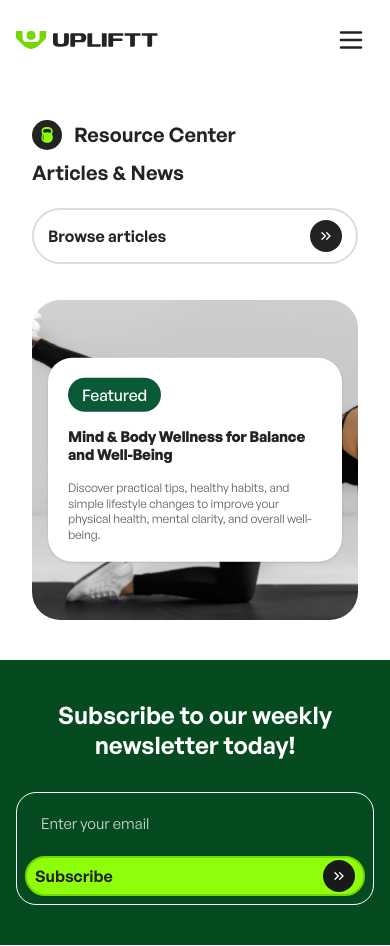
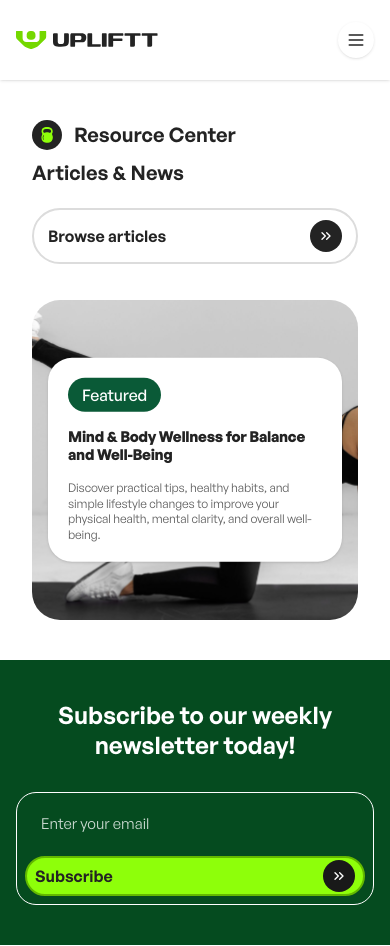
Before and after one commit to sohaibyounas/UpliftBlog, a Next.js app: page / in a window 390 px wide. Shown: the top 946 px of the page. Built offline with nearby package versions, Linux system fonts and the light colour scheme; a web font is replaced by a local one.

Commit message:
udpate navbar ui

```diff
--- a/src/components/CustomButton.jsx
+++ b/src/components/CustomButton.jsx
@@ -13,18 +13,18 @@ export default function CustomButton({
   ...props
 }) {
   const baseButtonStyles =
-    "flex items-center gap-3 rounded-full text-[15px] transition-colors focus:outline-none";
+    "group flex items-center justify-between gap-3 rounded-full text-[15px] transition-colors focus:outline-none";
 
   const variants = {
     dark: "bg-black text-white hover:bg-gray-900 p-[6px] pl-6",
     primary: "bg-[#95EA00] text-[#18181b] hover:bg-[#85d400] p-[6px] pl-6",
     outline:
-      "border-2 border-[#DCDCDC] hover:bg-gray-50 py-[6px] pl-[10px] pr-[5px] gap-2",
+      "border-2 border-[#DCDCDC] hover:bg-gray-50 py-[6px] pl-[10px] pr-[6px] gap-2",
     green:
-      "bg-[#8EFF0A] border-2 border-[#74D800] hover:bg-[#7ce600] px-[10px] py-[3px] gap-2",
+      "bg-[#8EFF0A] border-2 border-[#63B800] hover:bg-[#7be302] py-[6px] pl-[14px] pr-[6px] gap-2",
     white:
-      "bg-white border-2 border-[#C6C6C6] hover:bg-gray-50 px-[10px] py-[3px] gap-2",
-    black: "bg-black border-none hover:bg-gray-900 px-[10px] py-[3px] gap-2",
+      "bg-white border-2 border-[#C6C6C6] hover:bg-gray-50 py-[6px] pl-[14px] pr-[6px] gap-2",
+    black: "bg-black border-none hover:bg-gray-900 py-[6px] pl-[14px] pr-[6px] gap-2",
   };
 
   const iconVariants = {
@@ -32,7 +32,7 @@ export default function CustomButton({
     primary: "bg-[#18181b] text-white w-8 h-8",
     outline: "bg-[#232323] text-white w-8 h-8",
     green: "bg-[#191919] text-white w-8 h-8",
-    white: "bg-transparent w-8 h-8",
+    white: "bg-transparent hover:bg-black hover:text-white w-8 h-8",
     black: "bg-[#93FF16] text-black w-8 h-8",
   };
 
@@ -62,7 +62,7 @@ export default function CustomButton({
         clsx(
           baseButtonStyles,
           variants[variant],
-          fullWidth ? "w-full justify-between" : "inline-flex",
+          fullWidth ? "w-full" : "inline-flex",
         ),
         className,
       )}
@@ -71,7 +71,7 @@ export default function CustomButton({
       <span className={`${textVariants[variant]}`}>{text}</span>
 
       <div
-        className={`rounded-full flex items-center justify-center shrink-0 transition-colors ${iconVariants[variant]}`}
+        className={`rounded-full flex items-center justify-center shrink-0 transition-all duration-300 ease-in-out group-hover:translate-x-1 ${iconVariants[variant]}`}
       >
         {icon ?? <LuChevronsRight className={iconSizeVariants[variant]} />}
       </div>
--- a/src/components/Navbar.jsx
+++ b/src/components/Navbar.jsx
@@ -25,7 +25,7 @@ export default function Navbar() {
 
   return (
     <header className="fixed top-0 left-0 w-full bg-white z-[9999] ">
-      <div className="w-full mx-auto h-20 px-4 sm:px-10 lg:px-12 flex items-center justify-between relative">
+      <div className="w-full mx-auto h-20 px-4 sm:px-10 lg:px-12 flex items-center justify-between relative shadow-sm">
         {/* Logo */}
         <Link href="/" className="flex items-center">
           <Image
@@ -68,17 +68,17 @@ export default function Navbar() {
         <button
           type="button"
           onClick={toggleMenu}
-          className="lg:hidden p-2 text-[#232323] hover:text-[#0A5A37] focus:outline-none rounded-lg z-[10001] cursor-pointer transition-transform duration-200 active:scale-95"
+          className="rounded-full shadow-sm backdrop-blur-sm border-[#232323]/15 bg-white text-[#232323] hover:bg-[#232323]/5 lg:hidden p-2 text-[#232323] focus:outline-none z-[10001] cursor-pointer transition-transform duration-200 active:scale-95"
           aria-label="Toggle menu"
           aria-expanded={isOpen}
         >
           {isOpen ? (
             <LuX
-              size={30}
+              size={20}
               className="transition-all duration-300 rotate-0 hover:rotate-90"
             />
           ) : (
-            <LuMenu size={30} className="transition-all duration-300" />
+            <LuMenu size={20} className="transition-all duration-300" />
           )}
         </button>
       </div>
```
